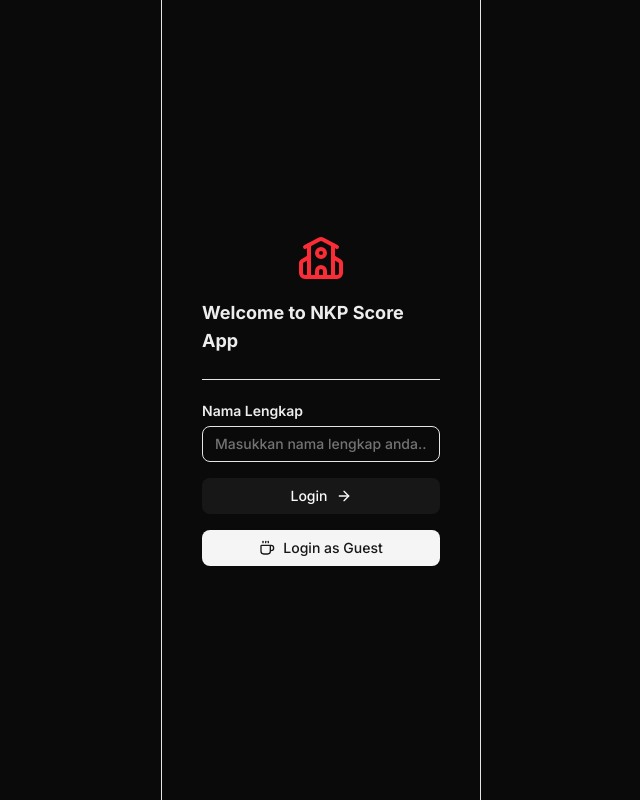
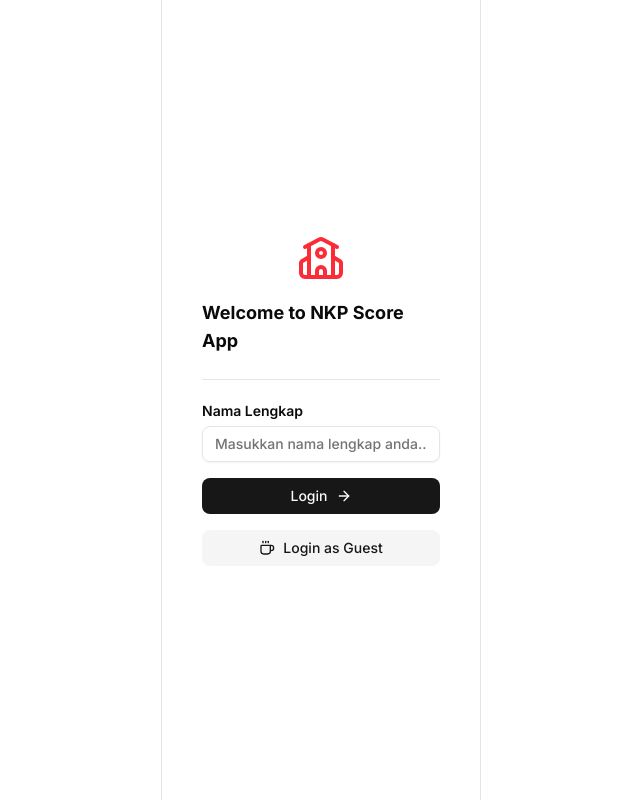
Before and after one commit to aldhie9948/nkp-scores, a Next.js app: page / in a window 1280 px wide. Shown: the whole page, without its empty margins (319-959 px from the left). Built offline with nearby package versions, Linux system fonts and the light colour scheme; no server answers.

Commit message:
fix: update score display and improve theme handling

```diff
--- a/app/(restricted)/(guest)/dashboard/page.tsx
+++ b/app/(restricted)/(guest)/dashboard/page.tsx
@@ -105,9 +105,7 @@ export default function Page() {
                     <p className="text-4xl font-black tabular-nums">
                       {item.score?.toLocaleString()}
                     </p>
-                    <small className="text-muted-foreground font-light tabular-nums">
-                      ( {item.value?.toLocaleString()} )
-                    </small>
+                    <small className="text-muted-foreground font-light tabular-nums">scores</small>
                   </div>
                 </div>
                 <div className="w-full leading-4">
@@ -125,7 +123,7 @@ export default function Page() {
           <tr>
             <th>#</th>
             <th>Nama Team</th>
-            <th>Poin</th>
+            <th className="hidden">Poin</th>
             <th>Score</th>
           </tr>
         </thead>
@@ -136,7 +134,7 @@ export default function Page() {
               <tr key={i}>
                 <td>{i + baseNo}</td>
                 <td>{t?.name}</td>
-                <td className="font-semibold tabular-nums">
+                <td className="hidden font-semibold tabular-nums">
                   {(t?.score?.value ?? 0).toLocaleString()}
                 </td>
                 <td className="font-semibold tabular-nums">
--- a/app/globals.css
+++ b/app/globals.css
@@ -78,13 +78,6 @@
   --radius-xl: calc(var(--radius) + 4px);
 }
 
-@media (prefers-color-scheme: light) {
-  :root {
-    --background: #0a0a0a;
-    --foreground: #ededed;
-  }
-}
-
 body {
   background: var(--background);
   color: var(--foreground);
--- a/app/layout.tsx
+++ b/app/layout.tsx
@@ -1,12 +1,16 @@
 'use client';
+
+// @ts-ignore
+import 'overlayscrollbars/overlayscrollbars.css';
+// @ts-ignore
+import './globals.css';
 import Loading from '@/components/loading';
 import { Toaster } from '@/components/ui/sonner';
 import { store } from '@/src/lib/jotai';
 import { Provider } from 'jotai';
 import { Inter } from 'next/font/google';
-import 'overlayscrollbars/overlayscrollbars.css';
 import { useEffect } from 'react';
-import './globals.css';
+import { ThemeProvider } from '@/components/theme-provider';
 
 const interSans = Inter({
   subsets: ['latin'],
@@ -38,14 +42,21 @@ export default function RootLayout({
 
   return (
     <Provider store={store}>
-      <html lang="en" className="light">
+      <html lang="en">
         <head>
           <title>NKP Scores</title>
         </head>
-        <body className={`${interSans.className} light antialiased`}>
-          <Toaster richColors position="top-right" theme="light" />
-          <Loading />
-          <div className="flex h-dvh flex-col overflow-hidden">{children}</div>
+        <body className={`${interSans.className} antialiased`}>
+          <ThemeProvider
+            attribute="class"
+            defaultTheme="light"
+            enableSystem
+            disableTransitionOnChange
+          >
+            <Toaster richColors position="top-right" theme="light" />
+            <Loading />
+            <div className="flex h-dvh flex-col overflow-hidden">{children}</div>
+          </ThemeProvider>
         </body>
       </html>
     </Provider>
--- /dev/null
+++ b/components/theme-provider.tsx
@@ -0,0 +1,11 @@
+'use client';
+
+import * as React from 'react';
+import { ThemeProvider as NextThemesProvider } from 'next-themes';
+
+export function ThemeProvider({
+  children,
+  ...props
+}: React.ComponentProps<typeof NextThemesProvider>) {
+  return <NextThemesProvider {...props}>{children}</NextThemesProvider>;
+}
--- a/next.config.ts
+++ b/next.config.ts
@@ -3,6 +3,8 @@ import type { NextConfig } from 'next';
 const nextConfig: NextConfig = {
   /* config options here */
   devIndicators: false,
+  trailingSlash: true,
+  reactStrictMode: false,
 };
 
 export default nextConfig;
```
